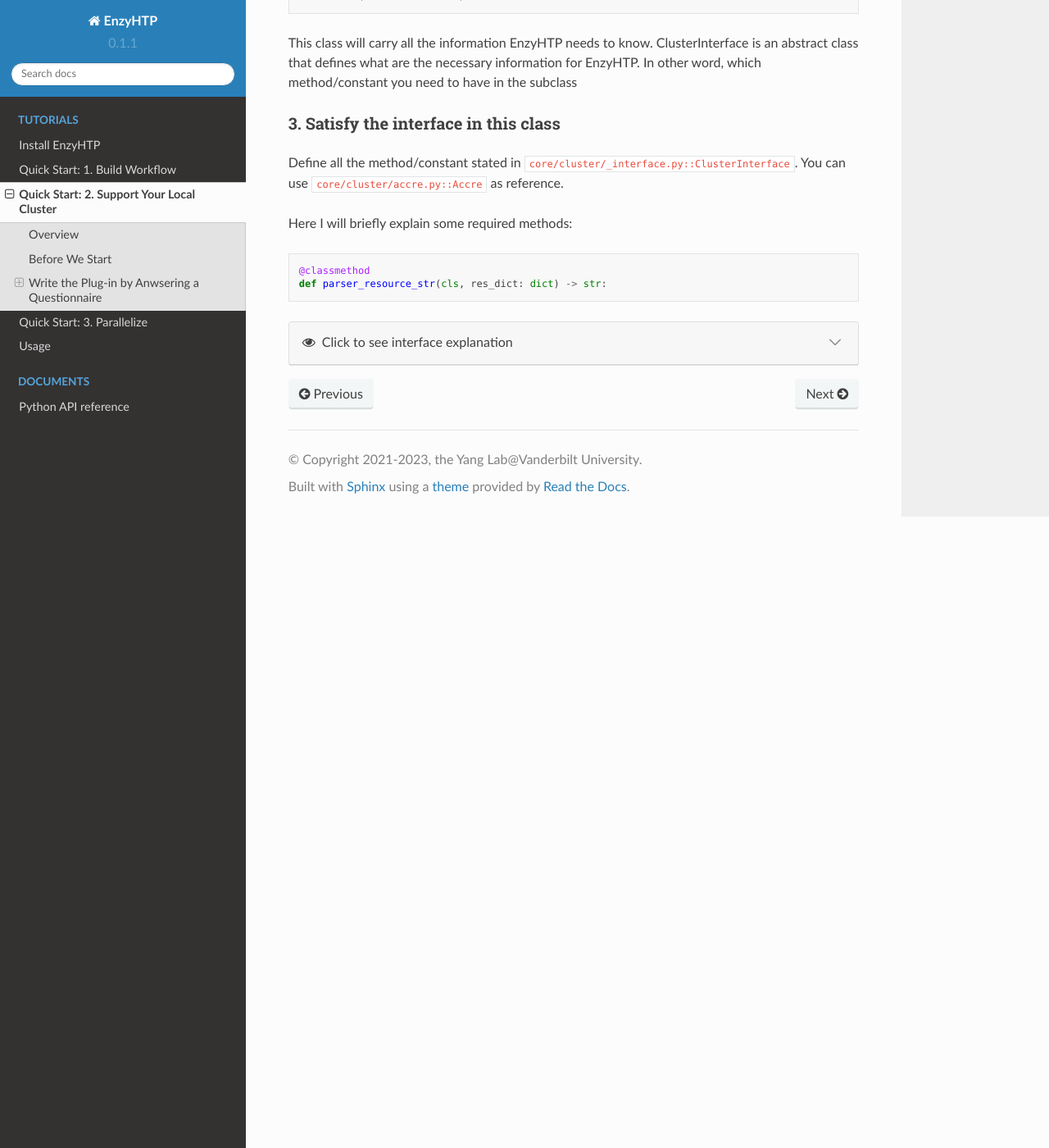
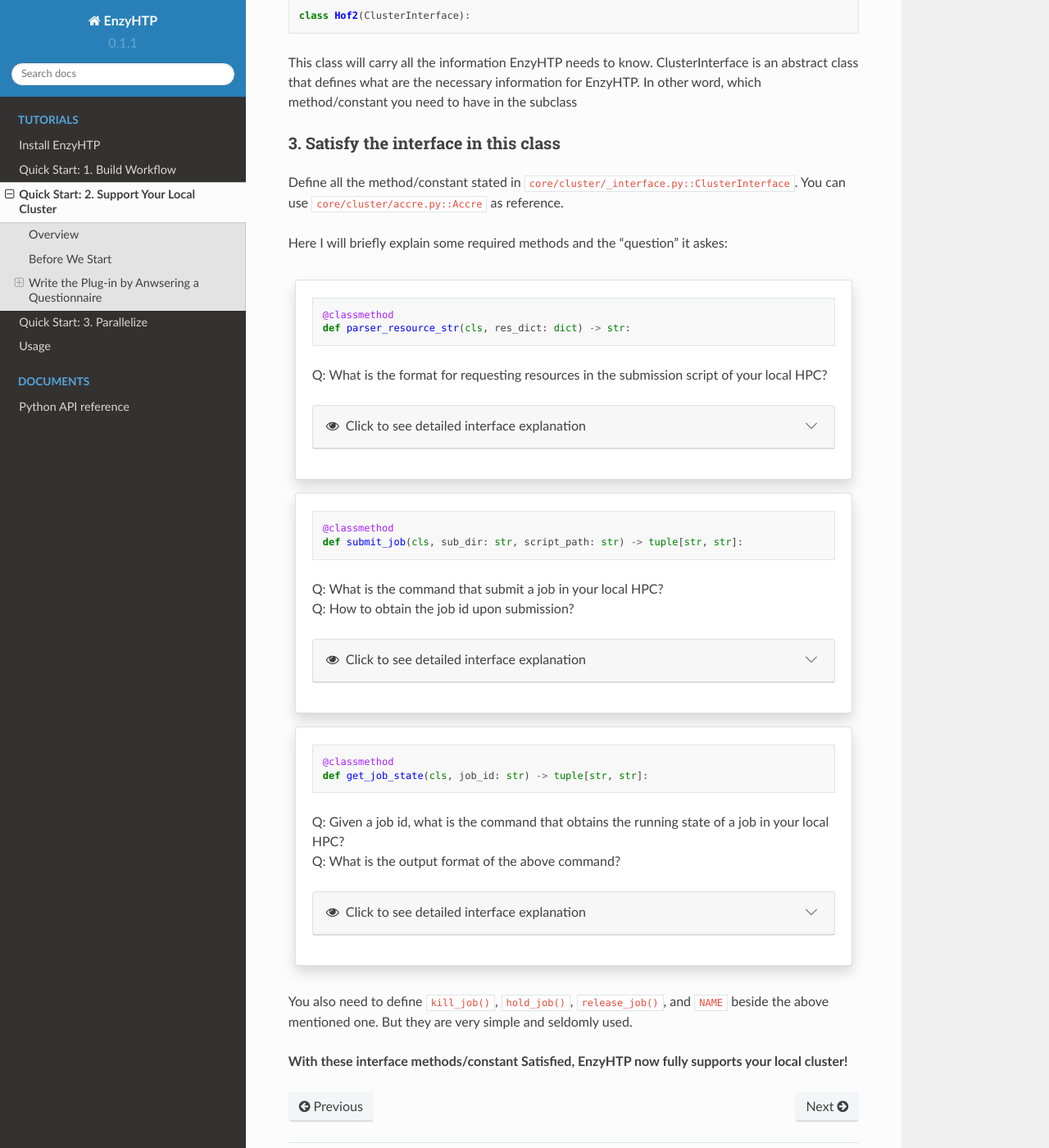
Before and after one commit to ChemBioHTP/enzyhtp_doc, a Sphinx documentation site: the page built from docs/source/qkst_cluster.rst, in a window 1280 px wide and 1400 px high, scrolled down 1105 px. Shown: the whole window at 82% size. Built offline with Sphinx 7.4.7 and the Read the Docs theme 2.0.0, drawn with Linux system fonts in a browser that asks for light colours; some of the changed text lies outside the part shown.

Commit message:
Update: finished cluster support

```diff
--- a/docs/source/qkst_cluster.rst
+++ b/docs/source/qkst_cluster.rst
@@ -30,7 +30,8 @@
 ========================================================
 
 The overall process of writing the plug-in for supporting your local HPC is like
-anwsering a questionnaire. We may actual make a google form and automated this in the future lol. But
+anwsering a questionnaire. **You can do this as long as you know how to submit a job in
+your local HPC.** We may actual make a google form and automated this in the future lol. But
 for now you need to write them in a python file.
 
 1. Create a new HPC plug-in file in EnzyHTP
@@ -56,35 +57,104 @@
 Define all the method/constant stated in ``core/cluster/_interface.py::ClusterInterface``. You can use ``core/cluster/accre.py::Accre``
 as reference.
 
-Here I will briefly explain some required methods:
+Here I will briefly explain some required methods and the "question" it askes:
 
-.. code:: python
+.. panels::
 
-    @classmethod
-    def parser_resource_str(cls, res_dict: dict) -> str:
+    :column: col-lg-12 col-md-12 col-sm-12 col-xs-12 p-2 text-left
 
-.. dropdown:: :fa:`eye,mr-1` Click to see interface explanation
+    .. code:: python
 
-    Input
-        an enzyhtp-standard-format resource dictionary. like this:
+        @classmethod
+        def parser_resource_str(cls, res_dict: dict) -> str:
 
-        .. code:: python
+    Q: What is the format for requesting resources in the submission script of your local HPC?
 
-            # The default resource dict for CPU-based MD
-            {
-            'core_type' : 'cpu',
-            'nodes':'1',
-            'node_cores' : '16',
-            'job_name' : 'EHTP_MD',
-            'partition' : 'production',
-            'mem_per_core' : '3G',
-            'walltime' : '1-00:00:00',
-            'account' : 'xxx'
-            }
+    .. dropdown:: :fa:`eye,mr-1` Click to see detailed interface explanation
 
-        Functions like PDBMD() will feed a dictionary like this when calling this method. User can change values
-        in this dictionary (e.g.: user may set ``partition`` as ``shared`` for hof2 according to
-        `this <https://www.hoffman2.idre.ucla.edu/Using-H2/Computing/Computing.html#requesting-multiple-cores>`_ )
+        Input:
+            an enzyhtp-standard-format resource dictionary. like this:
 
-    Output:
-        xxx
+            .. code:: python
+
+                # The default resource dict for CPU-based MD
+                {
+                'core_type' : 'cpu',
+                'nodes':'1',
+                'node_cores' : '16',
+                'job_name' : 'EHTP_MD',
+                'partition' : 'production',
+                'mem_per_core' : '3G',
+                'walltime' : '1-00:00:00',
+                'account' : 'xxx'
+                }
+
+            Functions like PDBMD() will feed a dictionary like this when calling this method. User can change values
+            in this dictionary (e.g.: user may set ``partition`` as ``shared`` for hof2 according to
+            `this <https://www.hoffman2.idre.ucla.edu/Using-H2/Computing/Computing.html#requesting-multiple-cores>`_ )
+
+        Output:
+            a string of the exact resource section in the submission script of your local HPC
+
+            .. code:: bash
+
+                # Example output for ACCRE
+
+                #!/bin/bash
+                #SBATCH --job-name=EFdesMD
+                #SBATCH --account=xxx
+                #SBATCH --partition=production
+                #SBATCH --nodes=1
+                #SBATCH --ntasks-per-node=1
+                #SBATCH --mem=6G
+                #SBATCH --time=5-00:00:00
+                #SBATCH --no-requeue
+                #SBATCH --export=NONE
+
+    -----------------
+    :column: col-lg-12 col-md-12 col-sm-12 col-xs-12 p-2 text-left
+
+    .. code:: python
+
+        @classmethod
+        def submit_job(cls, sub_dir: str, script_path: str) -> tuple[str, str]:
+
+    | Q: What is the command that submit a job in your local HPC?
+    | Q: How to obtain the job id upon submission?
+
+    .. dropdown:: :fa:`eye,mr-1` Click to see detailed interface explanation
+
+        Input:
+            | The path of the submission script
+            | The directory of the submission (the work dir of the submitted job)
+
+        Action:
+            Submit the job to the job queue
+
+        Output:
+            | The job id
+            | The HPC log file path for this job
+
+    -----------------
+    :column: col-lg-12 col-md-12 col-sm-12 col-xs-12 p-2 text-left
+
+    .. code:: python
+
+        @classmethod
+        def get_job_state(cls, job_id: str) -> tuple[str, str]:
+
+    | Q: Given a job id, what is the command that obtains the running state of a job in your local HPC?
+    | Q: What is the output format of the above command?
+
+    .. dropdown:: :fa:`eye,mr-1` Click to see detailed interface explanation
+
+        Input:
+            The job id
+
+        Output:
+            | The general job state ("pend" or "run" or "complete" or "canel" or "error")
+            | The original cluster specific state keyword
+
+You also need to define ``kill_job()``, ``hold_job()``, ``release_job()``, and ``NAME`` beside the above mentioned one. But they are very simple and seldomly used.
+
+**With these interface methods/constant Satisfied, EnzyHTP now fully supports your local cluster!**
```
Also changed, not shown: docs/source/install.rst (+5 -5 lines).
